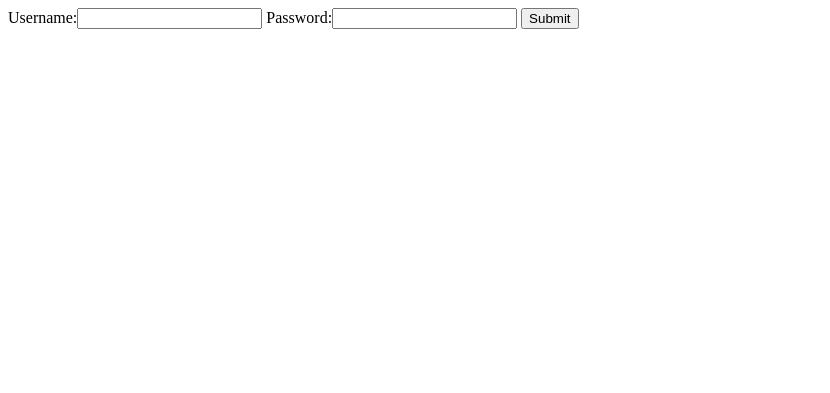
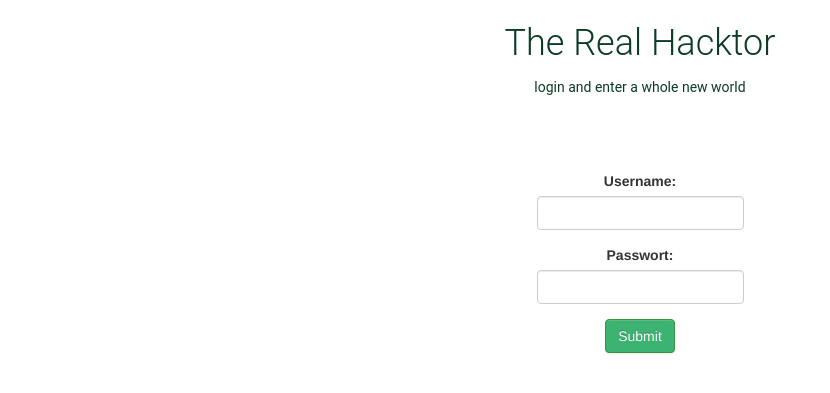
Before and after one commit to finnMasurat/its_therealhacktor, a Django app: page /accountManagement/ in a window 1280 px wide. Shown: the top 393 px of the page, without its empty margins (0-830 px from the left). Run offline with Django 3.2, Linux system fonts and the light colour scheme; some libraries are stand-ins or nearby versions.

Commit message:
css update

```diff
--- a/accountManagement/templates/accountManagement/home.html
+++ b/accountManagement/templates/accountManagement/home.html
@@ -1,6 +1,6 @@
 {% extends "base.html" %}
 {% block content %}
-    <div class="row col-sm-offset-4">
+    <div class="row col-sm-offset-4" style="padding-top: 10%">
         <div class="col-sm-3">
             <form action="/accountManagement/changePassword" method="post">
                 {% csrf_token %}
@@ -20,7 +20,7 @@
                     <label for="newPasswordConfirmation">Wiederholen:</label>
                     <input name="newPasswordConfirmation" value="{{ newPasswordConfirmation }}" type="password" class="form-control" id="newPasswordConfirmation">
                 </div>
-                <button type="submit" class="btn btn-success">Submit</button>
+                <button type="submit" class="btn btn-success" style="background:mediumseagreen">Submit</button>
             </form>
             <br>
         </div>
@@ -34,7 +34,7 @@
                     <label for="{{ emailForm.newEmail.id_for_label }}">Neue Emailadresse:</label>
                     <input name="newEmail" type="email" class="form-control" id="{{ emailForm.newEmail.id_for_label }}">
                 </div>
-                <button type="submit" class="btn btn-success" value="Submit">Submit</button>
+                <button type="submit" class="btn btn-success" value="Submit" style="background:mediumseagreen">Submit</button>
             </form>
         </div>
     </div>
--- a/accountManagement/templates/accountManagement/login.html
+++ b/accountManagement/templates/accountManagement/login.html
@@ -1,5 +1,35 @@
-<form action="/accountManagement/" method="post">
-    {% csrf_token %}
-    {{ form }}
-    <input type="submit" value="Submit" />
-</form>
+<!DOCTYPE html>
+<html lang="en">
+<head>
+    <meta charset="UTF-8">
+    <title>A Whole New World</title>
+    <link rel="stylesheet" href="//maxcdn.bootstrapcdn.com/bootstrap/3.2.0/css/bootstrap.min.css">
+    <link rel="stylesheet" href="//maxcdn.bootstrapcdn.com/bootstrap/3.2.0/css/bootstrap-theme.min.css">
+</head>
+<body style="text-align: center">
+
+<div class="header" style="font-family: 'Roboto', Corbel, Avenir, 'Lucida Grande', 'Lucida Sans', sans-serif; color: #0C3C26">
+    <h3 style="line-height: 1.3; font-weight: 300; font-size: 3.6rem">The Real Hacktor</h3>
+    <p style="font-weight: 400">login and enter a whole new world</p>
+</div>
+
+<div class="row" style="padding-top: 5%; display: inline-block">
+    <div class="form">
+        <form action="/accountManagement/" method="post">
+            {% csrf_token %}
+            <div class="form-group">
+                {{ loginForm.username.errors }}
+                <label for="username">Username:</label>
+                <input name="username" value="{{ username }}" type="text" class="form-control" id="username">
+            </div>
+            <div class="form-group">
+                {{ loginForm.password.errors }}
+                <label for="password">Passwort:</label>
+                <input name="password" value="{{ password }}" type="password" class="form-control" id="password">
+            </div>
+            <button type="submit" class="btn btn-success" style="background:mediumseagreen">Submit</button>
+        </form>
+    </div>
+</div>
+</body>
+</html>
```
Also changed, not shown: accountManagement/templates/base.html (+7 -7 lines).
